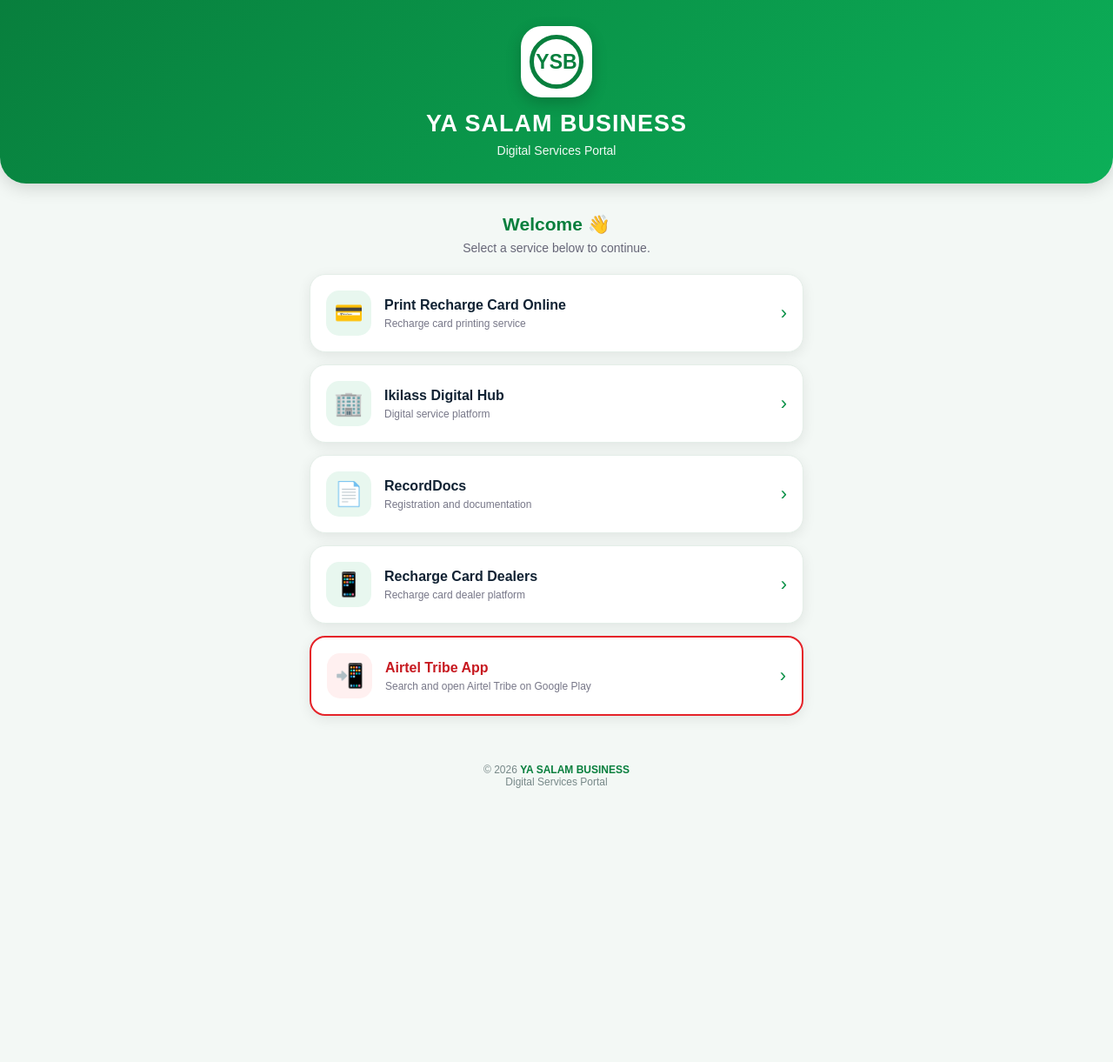
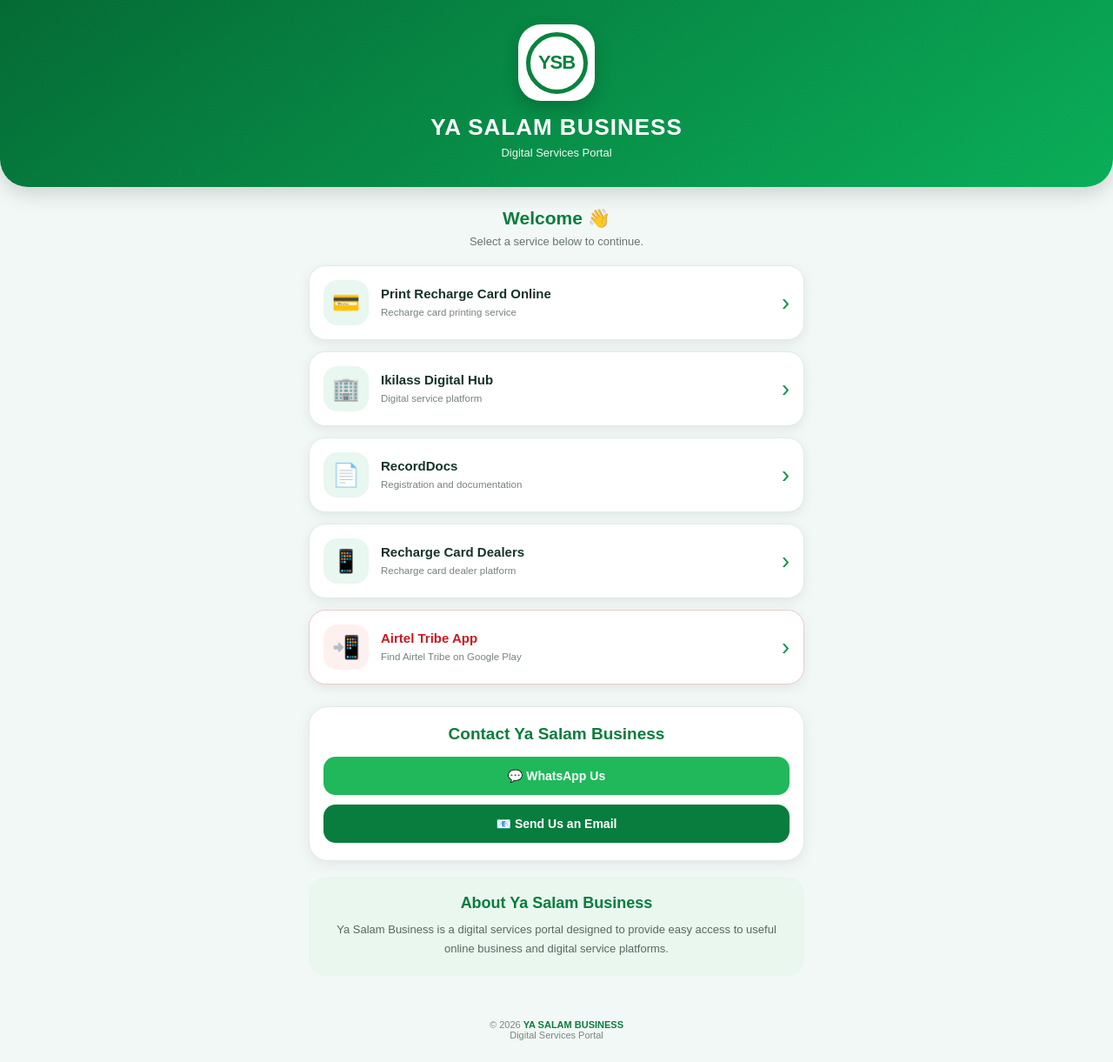
Before and after one commit to sagirushuaibu999-ship-it/Ya-Salam-Business-, a website: page index.html in a window 1280 px wide. Shown: the whole page at 87% size. Before the commit the page ends 926 px from the top, so only its background shows below. Drawn offline with Linux system fonts and the light colour scheme.

Commit message:
Update index.html

```diff
--- a/index.html
+++ b/index.html
@@ -18,105 +18,107 @@
 
 body{
   font-family:Arial,Helvetica,sans-serif;
-  background:#f3f8f5;
-  color:#123;
+  background:#f2f8f5;
+  color:#173226;
   min-height:100vh;
 }
 
 /* HEADER */
-header{
-  background:linear-gradient(135deg,#087f3d,#0caf58);
+.header{
+  background:linear-gradient(145deg,#056b35,#0aae59);
   color:white;
-  padding:30px 18px;
   text-align:center;
-  border-bottom-left-radius:30px;
-  border-bottom-right-radius:30px;
-  box-shadow:0 5px 20px rgba(0,0,0,.15);
+  padding:28px 18px 32px;
+  border-radius:0 0 32px 32px;
+  box-shadow:0 7px 25px rgba(0,0,0,.16);
 }
 
 /* LOGO */
 .logo{
-  width:82px;
-  height:82px;
+  width:88px;
+  height:88px;
   margin:auto;
-  border-radius:24px;
   background:white;
+  border-radius:26px;
   display:flex;
   align-items:center;
   justify-content:center;
-  box-shadow:0 6px 18px rgba(0,0,0,.2);
   position:relative;
+  box-shadow:0 8px 20px rgba(0,0,0,.20);
 }
 
-.logo::before{
+.logo:before{
   content:"";
-  width:52px;
-  height:52px;
-  border:5px solid #087f3d;
+  position:absolute;
+  width:61px;
+  height:61px;
+  border:5px solid #07833f;
   border-radius:50%;
-  position:absolute;
 }
 
 .logo span{
-  color:#087f3d;
-  font-size:23px;
+  position:relative;
+  z-index:2;
+  color:#07833f;
+  font-size:22px;
   font-weight:900;
-  z-index:2;
+  letter-spacing:-1px;
 }
 
-header h1{
+.header h1{
   margin-top:15px;
-  font-size:27px;
+  font-size:26px;
   letter-spacing:1px;
 }
 
-header p{
-  margin-top:7px;
-  font-size:14px;
-  opacity:.95;
+.header p{
+  margin-top:6px;
+  font-size:13px;
+  opacity:.94;
 }
 
 /* MAIN */
-main{
+.container{
   width:100%;
   max-width:600px;
   margin:auto;
-  padding:25px 16px 35px;
+  padding:24px 15px 30px;
 }
 
+/* WELCOME */
 .welcome{
   text-align:center;
-  margin-bottom:22px;
+  margin-bottom:20px;
 }
 
 .welcome h2{
+  color:#087d3d;
   font-size:21px;
-  color:#087f3d;
 }
 
 .welcome p{
+  color:#68756f;
+  font-size:13px;
   margin-top:7px;
-  color:#667;
-  font-size:14px;
 }
 
-/* CARDS */
+/* SERVICE CARD */
 .services{
   display:grid;
-  gap:14px;
+  gap:13px;
 }
 
 .service{
-  background:white;
-  border-radius:18px;
-  padding:18px;
-  text-decoration:none;
-  color:#123;
   display:flex;
   align-items:center;
-  gap:15px;
-  box-shadow:0 4px 15px rgba(0,0,0,.08);
-  border:1px solid #e4eee8;
+  gap:14px;
+  background:white;
+  text-decoration:none;
+  color:#173226;
+  padding:16px;
+  border-radius:19px;
+  border:1px solid #e0ebe5;
+  box-shadow:0 4px 14px rgba(0,0,0,.07);
   transition:.2s;
 }
 
@@ -125,35 +127,38 @@
 }
 
 .icon{
+  width:52px;
+  height:52px;
   min-width:52px;
-  height:52px;
-  border-radius:15px;
+  border-radius:16px;
   background:#e8f7ef;
   display:flex;
   align-items:center;
   justify-content:center;
-  font-size:27px;
+  font-size:26px;
 }
 
 .service h3{
-  font-size:16px;
+  font-size:15px;
   margin-bottom:5px;
 }
 
 .service p{
-  font-size:12px;
-  color:#778;
+  font-size:11.5px;
+  color:#78837e;
+  line-height:1.4;
 }
 
 .arrow{
   margin-left:auto;
-  font-size:22px;
-  color:#0a9147;
+  font-size:27px;
+  color:#09944b;
+  font-weight:300;
 }
 
-/* AIRTAIL */
+/* AIRTEL */
 .airtel{
-  border:2px solid #e52329;
+  border:1.5px solid #edcaca;
 }
 
 .airtel .icon{
@@ -161,30 +166,95 @@
 }
 
 .airtel h3{
-  color:#c71920;
+  color:#c51b21;
+}
+
+/* CONTACT SECTION */
+.contact{
+  margin-top:25px;
+  background:white;
+  border-radius:22px;
+  padding:20px 16px;
+  box-shadow:0 4px 16px rgba(0,0,0,.07);
+  border:1px solid #e0ebe5;
+}
+
+.contact-title{
+  text-align:center;
+  color:#087d3d;
+  font-size:19px;
+  margin-bottom:15px;
+}
+
+.contact-buttons{
+  display:grid;
+  gap:11px;
+}
+
+.contact-btn{
+  display:flex;
+  align-items:center;
+  justify-content:center;
+  gap:9px;
+  text-decoration:none;
+  color:white;
+  padding:14px;
+  border-radius:14px;
+  font-size:14px;
+  font-weight:bold;
+}
+
+.whatsapp{
+  background:#20b85a;
+}
+
+.email{
+  background:#087d3d;
+}
+
+/* ABOUT */
+.about{
+  margin-top:18px;
+  background:#e9f7ef;
+  border-radius:20px;
+  padding:20px 17px;
+  text-align:center;
+}
+
+.about h3{
+  color:#087d3d;
+  margin-bottom:9px;
+  font-size:18px;
+}
+
+.about p{
+  color:#586961;
+  font-size:13px;
+  line-height:1.7;
 }
 
 /* FOOTER */
 footer{
   text-align:center;
-  padding:20px;
-  font-size:12px;
-  color:#788;
+  padding:20px 10px 25px;
+  color:#7a8781;
+  font-size:11px;
 }
 
 footer strong{
-  color:#087f3d;
+  color:#087d3d;
 }
 
 /* DESKTOP */
 @media(min-width:600px){
-  main{
-    padding-top:35px;
-  }
 
   .service:hover{
     transform:translateY(-3px);
-    box-shadow:0 8px 22px rgba(0,0,0,.12);
+    box-shadow:0 9px 24px rgba(0,0,0,.11);
+  }
+
+  .contact-btn:hover{
+    opacity:.9;
   }
 }
 </style>
@@ -192,7 +262,8 @@
 
 <body>
 
-<header>
+<!-- HEADER -->
+<header class="header">
 
   <div class="logo">
     <span>YSB</span>
@@ -205,20 +276,24 @@
 </header>
 
 
-<main>
+<!-- MAIN -->
+<main class="container">
 
-  <div class="welcome">
+  <!-- WELCOME -->
+  <section class="welcome">
     <h2>Welcome 👋</h2>
     <p>Select a service below to continue.</p>
-  </div>
+  </section>
 
 
-  <div class="services">
+  <!-- SERVICES -->
+  <section class="services">
 
-    <!-- 1 -->
+    <!-- PRINT RECHARGE CARD -->
     <a class="service"
        href="https://printrechargecardonline.com/login"
-       target="_blank">
+       target="_blank"
+       rel="noopener">
 
       <div class="icon">💳</div>
 
@@ -232,10 +307,11 @@
     </a>
 
 
-    <!-- 2 -->
+    <!-- IKILASS -->
     <a class="service"
        href="https://ikilassdigitalhub.com.ng/login"
-       target="_blank">
+       target="_blank"
+       rel="noopener">
 
       <div class="icon">🏢</div>
 
@@ -249,10 +325,11 @@
     </a>
 
 
-    <!-- 3 -->
+    <!-- RECORDDOCS -->
     <a class="service"
        href="https://recorddocs.net/register?agent=yahaya6843"
-       target="_blank">
+       target="_blank"
+       rel="noopener">
 
       <div class="icon">📄</div>
 
@@ -266,10 +343,11 @@
     </a>
 
 
-    <!-- 4 -->
+    <!-- RECHARGE CARD DEALERS -->
     <a class="service"
        href="https://www.rechargecarddealers.com/public/home"
-       target="_blank">
+       target="_blank"
+       rel="noopener">
 
       <div class="icon">📱</div>
 
@@ -283,31 +361,74 @@
     </a>
 
 
-    <!-- 5 -->
+    <!-- AIRTEL TRIBE -->
     <a class="service airtel"
        href="https://play.google.com/store/search?q=Airtel%20Tribe&c=apps"
-       target="_blank">
+       target="_blank"
+       rel="noopener">
 
       <div class="icon">📲</div>
 
       <div>
         <h3>Airtel Tribe App</h3>
-        <p>Search and open Airtel Tribe on Google Play</p>
+        <p>Find Airtel Tribe on Google Play</p>
       </div>
 
       <div class="arrow">›</div>
 
     </a>
 
-  </div>
+  </section>
+
+
+  <!-- CONTACT -->
+  <section class="contact">
+
+    <h3 class="contact-title">Contact Ya Salam Business</h3>
+
+    <div class="contact-buttons">
+
+      <!-- WHATSAPP -->
+      <a class="contact-btn whatsapp"
+         href="https://wa.me/2347069205190"
+         target="_blank"
+         rel="noopener">
+        💬 WhatsApp Us
+      </a>
+
+
+      <!-- EMAIL -->
+      <a class="contact-btn email"
+         href="mailto:sagirushuaibu999@gmail.com">
+        📧 Send Us an Email
+      </a>
+
+    </div>
+
+  </section>
+
+
+  <!-- ABOUT -->
+  <section class="about">
+
+    <h3>About Ya Salam Business</h3>
+
+    <p>
+      Ya Salam Business is a digital services portal
+      designed to provide easy access to useful online
+      business and digital service platforms.
+    </p>
+
+  </section>
 
 </main>
 
 
+<!-- FOOTER -->
 <footer>
   © 2026 <strong>YA SALAM BUSINESS</strong><br>
   Digital Services Portal
 </footer>
 
 </body>
-</html>
+      </html>
```
